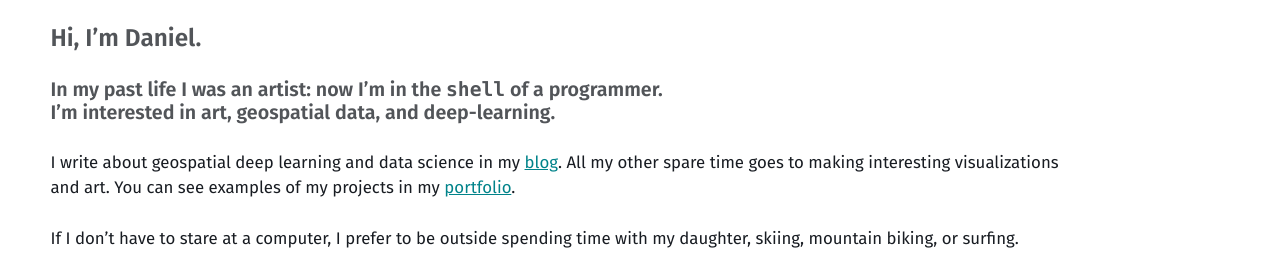
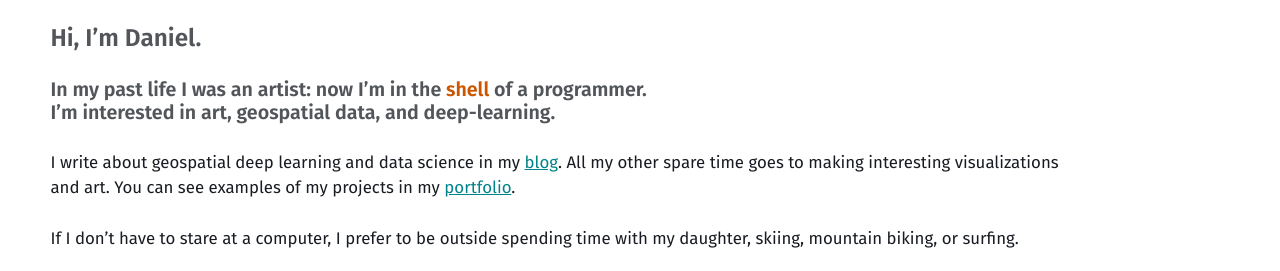
Before and after one commit to mmistakes/jekyll-theme-basically-basic, a Jekyll site: the page built from about.md, in a window 1280 px wide. Shown: the part 578-849 px from the top of the page. Built offline with Jekyll 4.4.1, drawn with Linux system fonts in a browser that asks for light colours.

Commit message:
update about

```diff
--- a/about.md
+++ b/about.md
@@ -9,7 +9,7 @@ permalink: /about/
 </p>
 
 ### Hi, I'm Daniel.
-#### In my past life I was an artist: now I'm in the `shell` of a programmer. <br>I'm interested in art, geospatial data, and deep-learning.
+#### In my past life I was an artist: now I'm in the <span style="color:#CC5500">shell</span> of a programmer. <br>I'm interested in art, geospatial data, and deep-learning.
 
 I write about geospatial deep learning and data science in my [blog](https://danielhoshizaki.com/blog/). All my other spare time goes to making interesting visualizations and art. You can see examples of my projects in my [portfolio](https://danielhoshizaki.com/).
 
```
